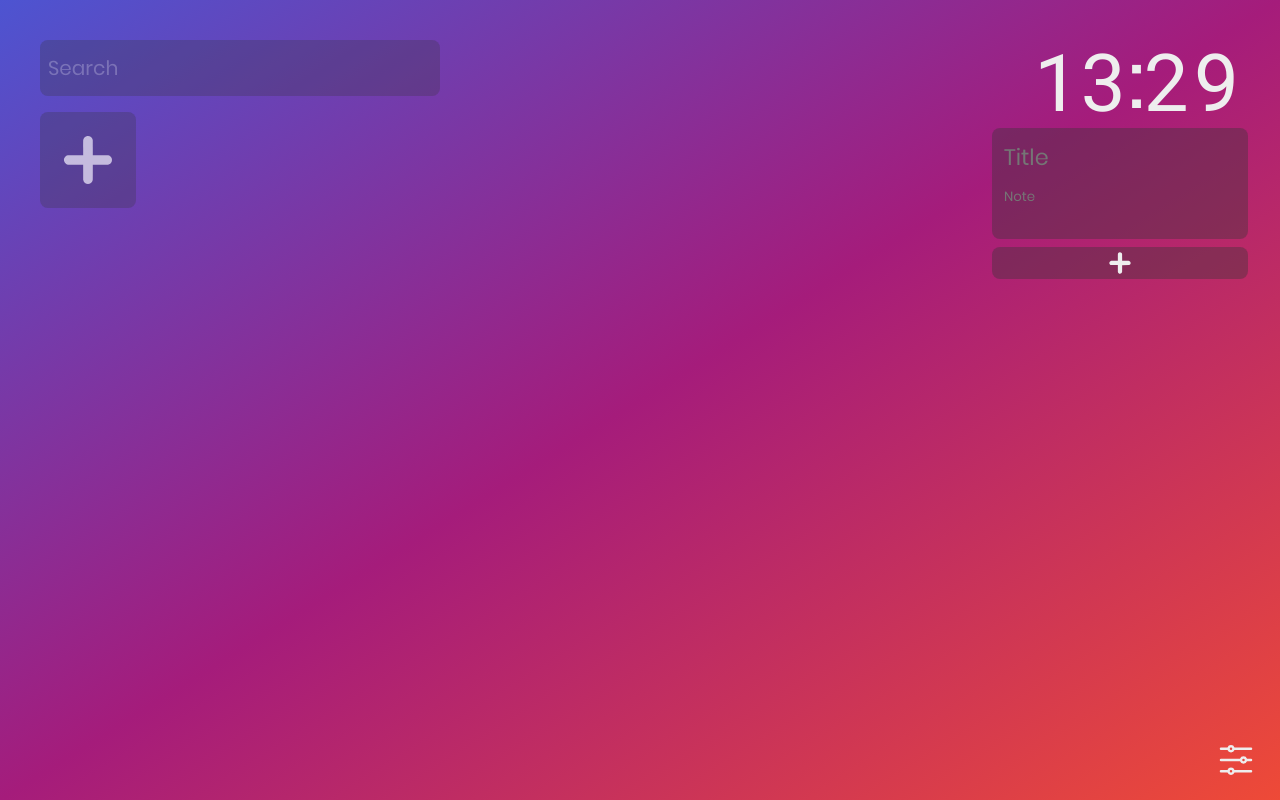
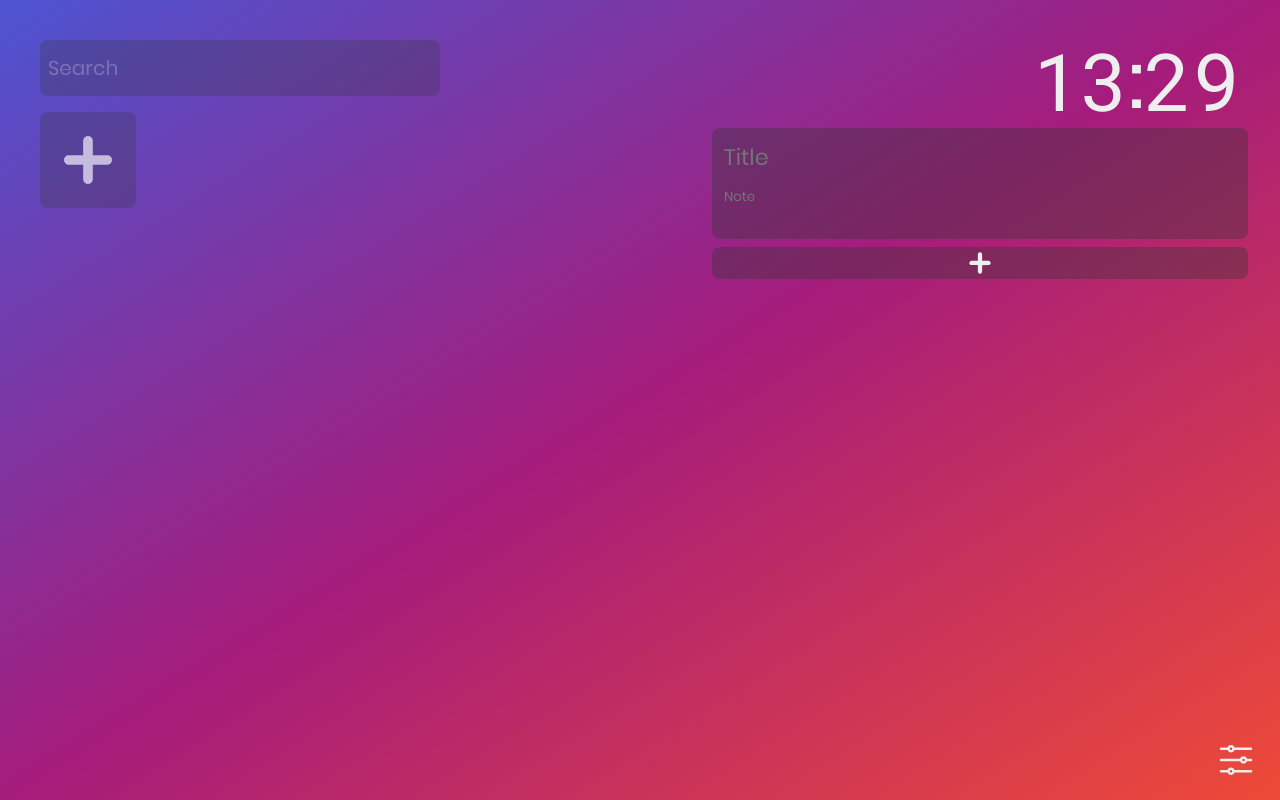
Before and after one commit to Florin-Grosse/chrome_custom_new_tab, a browser extension: page index.html in a window 1280 px wide. Drawn offline with nearby package versions, Linux system fonts and the light colour scheme; files that its build step writes are made by us from their sources.

Commit message:
Removed clock innerHTML Improved notepad width when showing seconds

```diff
--- a/index.html
+++ b/index.html
@@ -93,7 +93,16 @@
       </div>
       <div class="right_side">
         <div id="time_wrapper">
-          <div id="clock"></div>
+          <div id="clock">
+            <p class="clock_time"></p>
+            <p class="clock_time"></p>
+            <p>:</p>
+            <p class="clock_time"></p>
+            <p class="clock_time"></p>
+            <p>:</p>
+            <p class="clock_time"></p>
+            <p class="clock_time"></p>
+          </div>
           <div id="date"></div>
         </div>
         <div id="notepad">
--- a/js/clock.js
+++ b/js/clock.js
@@ -24,10 +24,10 @@ async function clockInit() {
   function loadDate() {
     if (showDate) {
       date.style.display = "";
-      date.innerHTML =
-        ["So", "Mo", "Di", "Mi", "Do", "Fr", "Sa"][new Date().getDay()] +
+      date.textContent =
+        ["Su", "Mo", "Tu", "We", "Th", "Fr", "Sa"][new Date().getDay()] +
         ", " +
-        new Date().toLocaleDateString("de");
+        stringifyDate(new Date());
     } else date.style.display = "none";
     updateVisibility();
   }
@@ -35,35 +35,20 @@ async function clockInit() {
   const clock = document.getElementById("clock");
   let clockInterval;
   function loadClock() {
+    clock.classList.toggle("seconds", showSeconds);
     const hours = new Date().getHours();
     const minutes = new Date().getMinutes();
     const seconds = new Date().getSeconds();
-    clock.innerHTML =
-      '<p class="clock_time">' +
-      hours
-        .toString()
-        .replace("0", "O")
-        .padStart(2, "O")
-        .split("")
-        .join('</p><p class="clock_time">') +
-      '</p><p>:</p><p class="clock_time">' +
-      minutes
-        .toString()
-        .replace("0", "O")
-        .padStart(2, "O")
-        .split("")
-        .join('</p><p class="clock_time">') +
-      "</p>" +
+    const digitElements = clock.querySelectorAll(".clock_time");
+    const time =
+      hours.toString().replace("0", "O").padStart(2, "O") +
+      minutes.toString().replace("0", "O").padStart(2, "O") +
       (showSeconds
-        ? '<p>:</p><p class="clock_time">' +
-          seconds
-            .toString()
-            .replace("0", "O")
-            .padStart(2, "O")
-            .split("")
-            .join('</p><p class="clock_time">')
-        : "") +
-      "</p>";
+        ? seconds.toString().replace("0", "O").padStart(2, "O")
+        : "");
+    for (let i = 0; i < time.length; i++) {
+      digitElements[i].textContent = time[i];
+    }
     loadDate();
   }
 
@@ -77,6 +62,13 @@ async function clockInit() {
   function updateVisibility() {
     if (!showTime && !showDate) timeWrapper.style.display = "none";
     else timeWrapper.style.display = null;
+  }
+
+  function stringifyDate(date) {
+    return `${date.getDay().toString().padStart(2, "0")}.${date
+      .getMonth()
+      .toString()
+      .padStart(2, "0")}.${date.getFullYear().toString().slice(-2)}`;
   }
 
   loadDate();
--- a/stylesheets/style.sass
+++ b/stylesheets/style.sass
@@ -305,6 +305,9 @@ body
         text-align: center
         &.clock_time
             font-family: Roboto-mono
+    &:not(.seconds)
+        p:nth-child(6), p:nth-child(7), p:nth-child(8)
+            display: none
 
 #date
     font-size: 2.5rem
@@ -312,7 +315,7 @@ body
 
 /*--- Notpad ---*/
 #notepad
-    width: 20vw
+    width: calc(100% - 5vw)
     flex-grow: 1
     display: flex
     flex-direction: column
```
